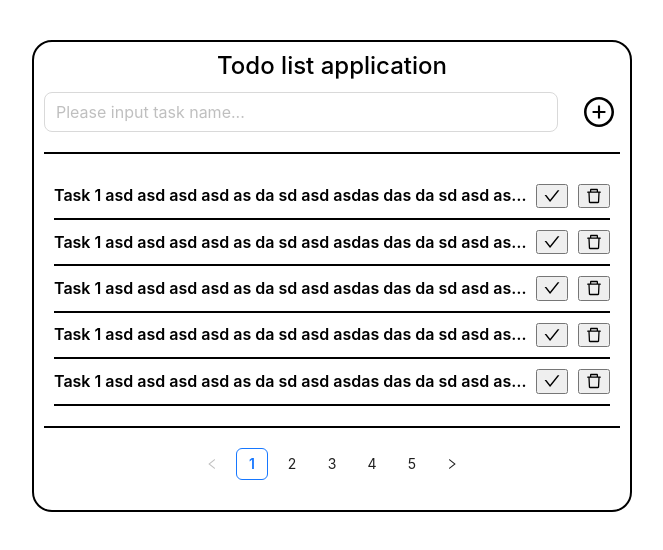
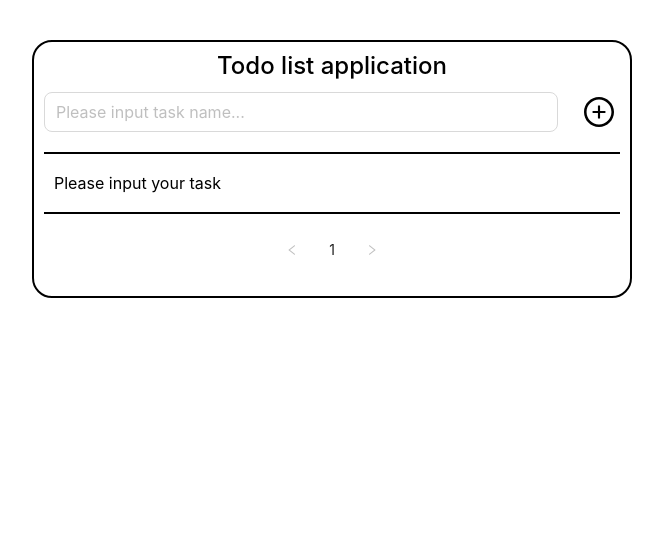
Before and after one commit to AnhSon-DHSPDHDN/FE_34_ReactJs, a React (Create React App) app: page / in a window 1280 px wide. Shown: the top 550 px of the page, without its empty margins (308-971 px from the left). Built offline with nearby package versions, Linux system fonts and the light colour scheme.

Commit message:
todo_list: handleLogic

```diff
--- a/src/App.js
+++ b/src/App.js
@@ -4,76 +4,175 @@ import { Pagination } from "antd";
 import Divider from "./components/Divider";
 import Task from "./components/Task";
 import FormInputTask from "./components/FormInputTask";
+import { useEffect, useState } from "react";
 
-// Phần code task lặp lại nên ta có thể tách ra component
-// Phần form mình cũng có thể tách component cho gọn
-// Phần hiển thị Task đang bị lặp, chúng ta có thể sử dụng array.map để hiển thị danh sách
-// Mọi người có thể tìm hiểu với từ khoá. Render list in react
-// Để hiển thị Task theo dạng list mình phải có 1 listTask để map hiển thị.
+// Để sử dụng localStrorage mình cần phải có key
+// Mình sẽ khai báo 1 key để lưu trữ task
+// Mọi người có thể tạo 1 file constant.js ở 1 thư mục constant riêng
+// đối với bài tập này mình sẽ khai báo tạm ở đây nhé.
 
-// 1 Task sẽ là 1 object có các thuộc tính:
-// id - id sẽ là unique (không trùng nhau)
-// taskName
-// isDone - Trạng thái của task (đã hoàn thành hay chưa)
-
-// Mình có thể viết 1 function render phần task này => sẽ return về 1 list JSX là component Task
-
-const listTask = [
-  {
-    id: 1,
-    taskName: "Task 1",
-    isDone: false,
-  },
-  {
-    id: 2,
-    taskName: "Task 2",
-    isDone: false,
-  },
-  {
-    id: 3,
-    taskName: "Task 3",
-    isDone: false,
-  },
-  {
-    id: 4,
-    taskName: "Task 4",
-    isDone: false,
-  },
-  {
-    id: 5,
-    taskName: "Task 5",
-    isDone: false,
-  },
-];
+const KEY_TASK_LIST = "tasks";
 
 function App() {
-  /*
-   * @Params: listTask là danh sách task
-   * @Return: list Component Task để hiển thị ra màn hình
-   */
+  // Mình muốn lấy dữ liệu từ local storage thì mình sẽ xử lí ở initialState của useState
+  // Dữ liệu ở local storage là 1 string nên khi lấy ra cần phải parse JSON
+  // Trong trường hợp không có dữ liệu sẽ trả về underfine nên mình thêm || [] để khi gặp underfined sẽ lấy 1 array rỗng làm init state
+  const [tasks, setTasks] = useState(
+    JSON.parse(localStorage.getItem(KEY_TASK_LIST)) || []
+  );
+  // Đối với chức năng phân trang thì mình có thể tạo ra 1 state mới để thực hiện nhé.
+  // Mình sẽ khai báo initState dưới dạng obj
+  const [pagination, setPagination] = useState({
+    currentPage: 1,
+    dataPerPage: [],
+    limitPerPage: 5,
+  });
 
-  // Trường hợp render list thì React cần mình cung cấp key cho mỗi item để tối ưu phần render
-  // Phần này mình sẽ viết gọn lại với cú pháp của arrow function
-  // Mọi người chưa quen thì có thể viết rõ như ban đầu
-  // Code đã gọn hơn rất nhiều. để hiển thị tên của task, xử lí các button add task, xoá task, done task thì mình sẽ tiếp tục ở các bài Props, state
   const renderTaskList = (tasks) => {
-    return tasks.map((task) => <Task key={task.id} />);
+    return tasks.map((task) => (
+      <Task
+        key={task.id}
+        task={task}
+        handleRemoveTask={handleRemoveTask}
+        handleMakeDoneTask={handleMakeDoneTask}
+      />
+    ));
   };
+
+  // Chúng ta tiếp tục xây dựng chức năng xoá task nhé.
+  // Xoá task thì phải biết id của task => Nhận biết được đang xoá task nào
+  // Nên function của mình phải truyền vào id nhé
+  // Button Remove ở component task nên mình sẽ props xuống component Task
+  // Vậy là thành công lấy id task nhé. bây giờ mình sẽ xử lý delete task
+  const handleRemoveTask = (taskId) => {
+    // Mình clone state tasks ra để tránh việc reference type
+    // Để xoá 1 item trong 1 array. mình có thể sử dụng splice của js hoặc filter
+    // Mình sẽ sử dụng filter cho tiện. đối với filter thì mình không cần clone ra biến mới
+    // Bản thân filter thì nó đã return về cho mình 1 array mới nên k cần clone
+
+    // Hàm filter sẽ lọc lại danh sách task ban đầu có id !== taskID mình muốn xoá
+    const _tasksList = tasks.filter((task) => task.id !== taskId);
+
+    // Bây giờ mình chỉ cần set lại state Tasks là OK!
+    setTasks(_tasksList);
+    // OK
+    // Tương tự mình sẽ xử lí cho done và delete
+    localStorage.setItem(KEY_TASK_LIST, JSON.stringify(_tasksList));
+  };
+
+  // Tiếp theo là chức năng done task
+  // Done task thì mình cũng cần phải biết ID task cần done => tương tự chức năng remove
+  // M.n Ban đầu code chưa quen thì nên đặt log như mình để kiểm tra function đã chạy hay chưa
+  // Props function này xuống Task
+  const handleMakeDoneTask = (taskId) => {
+    // Bây giờ bài toán trở thành sửa 1 phần tử của 1 array
+    // Đầu tiên mình sẽ tìm index của task cần sửa dựa theo ID
+    // Mình sẽ sử dụng hàm findIndex của js
+    const existedTaskById = tasks.findIndex((task) => task.id === taskId);
+
+    // Clone state task để tránh việc thay đổi trực tiếp state
+    // Trong react mình chỉ có thể thay đổi state thông qua hàm setState(). KHÔNG THỂ THAY ĐỔI TRỰC TIẾP
+    // CHính vì thế nên mình mới cần clone ra sau đó set lại state
+    const _tasksList = [...tasks];
+
+    // Mình sửa lại giá trị của tasks tại vị trí cần sửa
+    //  bằng với giá trị của chính nó. sau đó ghi đè lại key isDone = true
+    _tasksList[existedTaskById] = {
+      ..._tasksList[existedTaskById],
+      isDone: true,
+    };
+
+    // Bây giờ chỉ cần set lại state tasks là OK
+    setTasks(_tasksList);
+    // OK
+    localStorage.setItem(KEY_TASK_LIST, JSON.stringify(_tasksList));
+  };
+
+  // Hiện tại khi mình reload trang thì state sẽ bị reset
+  // Để giữ được giá trị của state sau khi reload
+  // mình sẽ sử dụng localStorage nhé.
+
+  const handleAddTask = (taskName) => {
+    const _task = {
+      id: new Date().getTime(),
+      taskName: taskName,
+      isDone: false,
+    };
+    setTasks([_task, ...tasks]);
+    // Khi add task thành công thì mình update vào localstorage
+    // Mình quay lại kiểm tra ở browser nhé
+    localStorage.setItem(KEY_TASK_LIST, JSON.stringify([_task, ...tasks]));
+    // OK
+  };
+
+  // Mình sẽ tạo 1 hàm để change page làm props cho component Pagination
+  // Page đã work đúng, bây giờ chúng ta phải tính toán để hiển thị số task trên 1 trang
+  // Tiếp theo sẽ xử lí phần chuyển trang
+  const handleChangePage = (page) => {
+    // set lại current page khi nhấn chuyển trang
+    setPagination({
+      ...pagination,
+      currentPage: page,
+    });
+  };
+
+  // useEffect là 1 hook trong reactjs
+  // Đối với trường hợp này. khi tasks thay đổi giá trị thì useEffect của mình sẽ chạy lại
+  // Mình sẽ sử dụng để tính toán lại dataPerpage khi tasks thay đổi
+  useEffect(() => {
+    // Task.length mà === 0 mình dừng không tính nữa. Chỗ này phải set lại task perpage
+    if (!tasks.length) {
+      setPagination({
+        ...pagination,
+        dataPerPage: [],
+      });
+      return;
+    }
+
+    const _tasksList = [...tasks];
+    // Mình sẽ sử dụng array.slice để cắt dữ liệu task thành các phần hiển thị trên 1 trang
+    // slice nhận vào tham số là điểm bắt đầu cắt và điểm dừng cắt
+    // Mình sẽ cho điểm startIndex = (currentPage - 1) * số task hiển thị trên page
+    const startIndex = (pagination.currentPage - 1) * pagination.limitPerPage;
+    const endIndex = pagination.currentPage * pagination.limitPerPage;
+    const tasksPerPage = _tasksList.slice(startIndex, endIndex);
+
+    // Ta thực hiện setData perpage vào state pagination
+    setPagination({
+      ...pagination,
+      dataPerPage: [...tasksPerPage],
+    });
+    // eslint-disable-next-line react-hooks/exhaustive-deps
+  }, [tasks, pagination.currentPage]); // Phần nằm trong dấu [] là depenencies  => nếu những giá trị bên trong [] thay đổi thì những gì viết trong useEffect sẽ được chạy lại
+  // Nó báo warning vì mình k truyền đủ depenencies, tuy nhiên mình chỉ cần lắng nghe tasks thay đổi. nên mình disable eslint để nó k warning
+  // Mình sẽ thêm depennenci ở useEffect để nó chạy lại khi page thay đổi => tính toán lại data perpage
 
   return (
     <div className="App">
       <div className="todo-list-container">
         <div className="todo-list-wrapper">
-          <FormInputTask />
+          <FormInputTask handleAddTask={handleAddTask} />
 
           <div className="todo-list-main">
+            {!tasks.length && <div>Please input your task</div>}
+
             {/* Gọi hàm render Task và truyền list task để hiển thị */}
-            {renderTaskList(listTask)}
+            {/* Lúc này những task render sẽ là task mình đã tính toán ở state pagnination */}
+            {renderTaskList(pagination.dataPerPage)}
           </div>
 
           <Divider />
           <div className="todo-list-pagination">
-            <Pagination defaultCurrent={1} total={50} />
+            {/* Total sẽ là tổng số task */}
+            {/* defaultCurrent là page mặc định */}
+            {/* Page size là số task / trang */}
+            <Pagination
+              defaultCurrent={pagination.currentPage}
+              current={pagination.currentPage}
+              onChange={(page) => handleChangePage(page)}
+              total={tasks.length || 0}
+              pageSize={pagination.limitPerPage}
+            />
           </div>
         </div>
       </div>
--- a/src/components/Task/index.jsx
+++ b/src/components/Task/index.jsx
@@ -6,18 +6,37 @@ import './style.scss'
 // Chỗ này lỗi vì jsx bắt buộc phải có thẻ wrapper lại nội dung => sử dụng <></> hoặc React.Fragment
 // <></> hoặc React.Fragment đều giống nhau.
 
-const Task = () => {
+const Task = (props) => {
+  // Destructuring: https://dmitripavlutin.com/javascript-object-destructuring/
+  // Bước này mình cũng sẽ destructuring function remove task
+  const { taskName, isDone, id } = props.task
+  // handleRemoveTask thuộc props nên mình phải destructuring ở props nhé
+  // Tiếp tục lấy function Done task từ props
+  const { handleRemoveTask, handleMakeDoneTask } = props
+
+  // Ở đây thì mình sẽ lấy taskId ở props.task
+  // Ra thử phát nhé
+
+
   return <React.Fragment>
     <div className="task">
-      <p className="task__name">
-        Task 1 asd asd asd asd as da sd asd asdas das da sd asd asd as
-        das das d asd asdasdasd
+      {/* Template string js */}
+      <p className={`task__name ${isDone ? "task__name--done" : ""}`}>
+        {taskName}
       </p>
       <div className="task__groups-btn">
-        <button className="task__btn-done">
+        <button
+          className="task__btn-done"
+          // Tương tự chức năng remove
+          onClick={() => handleMakeDoneTask(id)}
+        >
           <CheckOutlined />
         </button>
-        <button className="task__btn-del">
+        <button
+          className="task__btn-del"
+          // Chỗ này để tránh khai báo function mới mình có thể viết gọn 1 callback như thế này
+          onClick={() => handleRemoveTask(id)}
+        >
           <DeleteOutlined />
         </button>
       </div>
```
Also changed, not shown: src/components/FormInputTask/index.jsx (+27 -5 lines).
